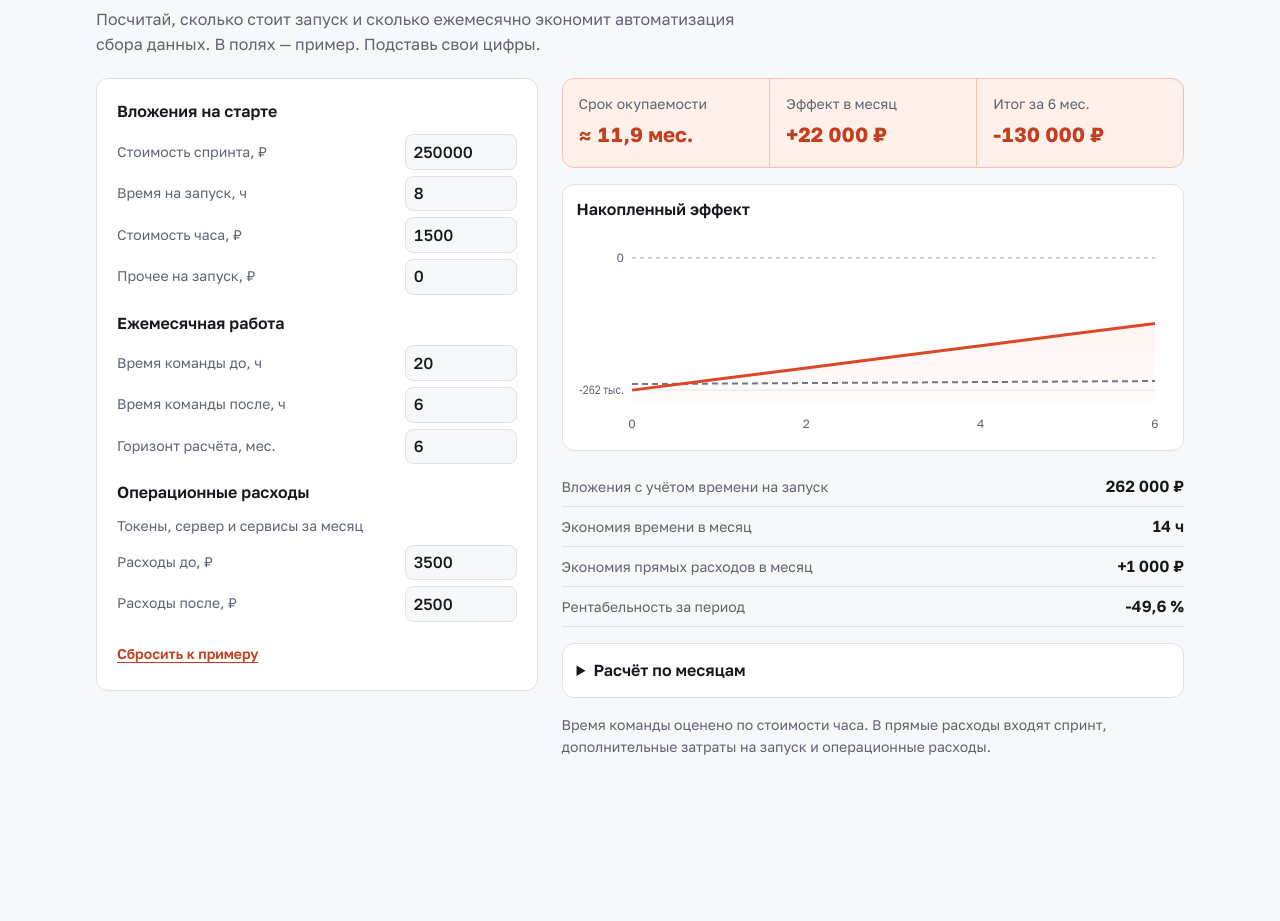
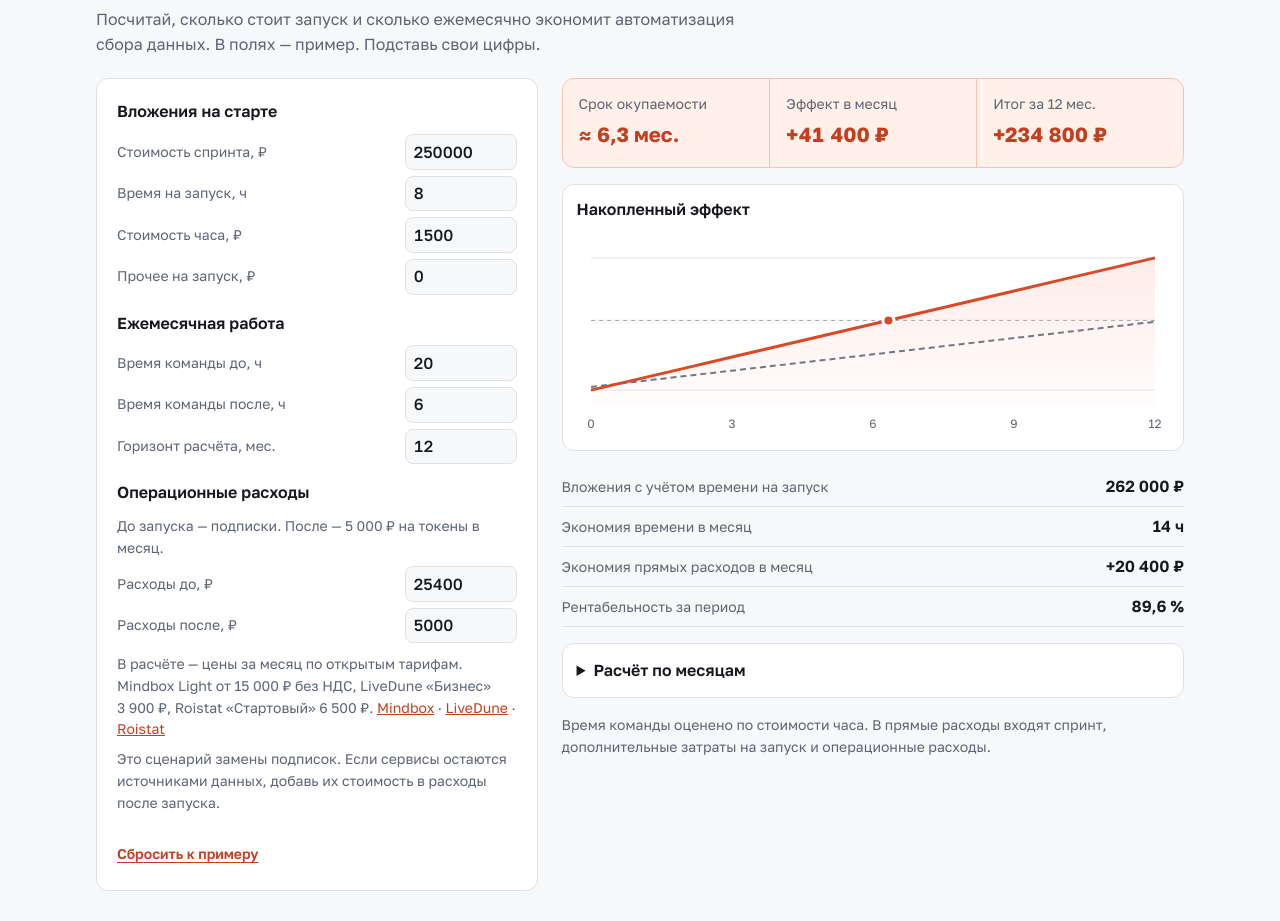
Before and after one commit to oxionezhkov-hub/cmo-community, a plain HTML site: page sprint/public/maria-surovtseva.html in a window 1280 px wide. Shown: the part 1320-2241 px from the top of the page. Before the commit the page ends 2142 px from the top, so only its background shows below. Drawn offline with Linux system fonts and the light colour scheme.

Commit message:
Set annual calculator defaults and price Maria subscriptions

```diff
--- a/sprint/public/maria-surovtseva.html
+++ b/sprint/public/maria-surovtseva.html
@@ -7,8 +7,8 @@
   <meta name="description" content="Четырёхнедельная дорожная карта Марии Суровцевой по мониторингу цен и автоматизации отчётности.">
   <title>Мария Суровцева · CMO Спринт</title>
   <link rel="stylesheet" href="styles.css?v=roadmap-weeks">
-  <link rel="stylesheet" href="/sprint-roi.css?v=2">
-  <script type="module" src="/sprint-roi.mjs?v=2"></script>
+  <link rel="stylesheet" href="/sprint-roi.css?v=3">
+  <script type="module" src="/sprint-roi.mjs?v=3"></script>
   <link rel="icon" href="/favicon.ico" sizes="any">
 </head>
 <body>
@@ -94,17 +94,19 @@
             <div class="roi-inputs">
               <label><span>Время команды до,&nbsp;ч</span><input type="number" name="hoursBefore" min="0" max="10000" step="any" value="20" required></label>
               <label><span>Время команды после,&nbsp;ч</span><input type="number" name="hoursAfter" min="0" max="10000" step="any" value="6" required></label>
-              <label><span>Горизонт расчёта,&nbsp;мес.</span><input type="number" name="months" min="1" max="24" value="6" required></label>
+              <label><span>Горизонт расчёта,&nbsp;мес.</span><input type="number" name="months" min="1" max="24" value="12" required></label>
             </div>
           </fieldset>
 
           <fieldset>
             <legend>Операционные расходы</legend>
-            <p class="roi-field-note" id="roi-operating-note">Токены, сервер и сервисы за месяц</p>
+            <p class="roi-field-note" id="roi-operating-note">До запуска — подписки. После — 5&nbsp;000&nbsp;₽ на токены в месяц.</p>
             <div class="roi-inputs">
-              <label><span>Расходы до,&nbsp;₽</span><input type="number" name="operatingBefore" min="0" max="100000000" value="3500" aria-describedby="roi-operating-note" required></label>
-              <label><span>Расходы после,&nbsp;₽</span><input type="number" name="operatingAfter" min="0" max="100000000" value="2500" aria-describedby="roi-operating-note" required></label>
+              <label><span>Расходы до,&nbsp;₽</span><input type="number" name="operatingBefore" min="0" max="100000000" value="25400" aria-describedby="roi-operating-note" required></label>
+              <label><span>Расходы после,&nbsp;₽</span><input type="number" name="operatingAfter" min="0" max="100000000" value="5000" aria-describedby="roi-operating-note" required></label>
             </div>
+            <p class="roi-field-note roi-sources">В расчёте — цены за месяц по открытым тарифам. Mindbox Light от 15&nbsp;000&nbsp;₽ без НДС, LiveDune «Бизнес» 3&nbsp;900&nbsp;₽, Roistat «Стартовый» 6&nbsp;500&nbsp;₽. <a href="https://mindbox.ru/tariffs/" target="_blank" rel="noopener noreferrer">Mindbox</a> · <a href="https://livedune.com/ru/pricing/" target="_blank" rel="noopener noreferrer">LiveDune</a> · <a href="https://roistat.com/ru/price" target="_blank" rel="noopener noreferrer">Roistat</a></p>
+            <p class="roi-field-note">Это сценарий замены подписок. Если сервисы остаются источниками данных, добавь их стоимость в расходы после запуска.</p>
           </fieldset>
           <button class="roi-reset" type="reset">Сбросить к примеру</button>
         </form>
--- a/sprint/public/sprint-roi.css
+++ b/sprint/public/sprint-roi.css
@@ -64,6 +64,8 @@
 .roi-inputs input::-webkit-outer-spin-button { appearance: none; margin: 0; }
 
 .roi-field-note { margin-block-end: .5rem; color: var(--muted); font-size: .875rem; }
+.roi-sources { margin-block-start: .625rem; }
+.roi-sources a { color: var(--accent-text); }
 
 .roi :is(input, button, summary, canvas):focus-visible {
   outline: 2px solid var(--accent-text);
--- a/sprint/public/sprint-roi.mjs
+++ b/sprint/public/sprint-roi.mjs
@@ -32,11 +32,7 @@ const signedCurrency = new Intl.NumberFormat("ru-RU", {
 });
 const decimal = new Intl.NumberFormat("ru-RU", { maximumFractionDigits: 1 });
 const percent = new Intl.NumberFormat("ru-RU", { style: "percent", maximumFractionDigits: 1 });
-const axisNumber = new Intl.NumberFormat("ru-RU", {
-  notation: "compact", maximumFractionDigits: 1,
-});
-
-const chartPadding = { left: 55, right: 14, top: 14, bottom: 30 };
+const chartPadding = { left: 14, right: 14, top: 14, bottom: 30 };
 
 function drawChart(canvas, model, selected) {
   const width = canvas.clientWidth;
@@ -84,7 +80,6 @@ function drawChart(canvas, model, selected) {
   context.font = '12px "Golos Text", system-ui, sans-serif';
   context.textBaseline = "middle";
   context.fillStyle = "#5d6472";
-  context.textAlign = "right";
   const guides = [0];
   if (high > 0) guides.push(high);
   if (low < 0) guides.push(low);
@@ -96,7 +91,6 @@ function drawChart(canvas, model, selected) {
     context.moveTo(left, coord);
     context.lineTo(right, coord);
     context.stroke();
-    context.fillText(axisNumber.format(value), left - 8, coord, left - 10);
   }
 
   context.setLineDash([]);
```
Also changed, not shown: sprint/public/roman-kardapoltsev.html (+2 -2 lines).
